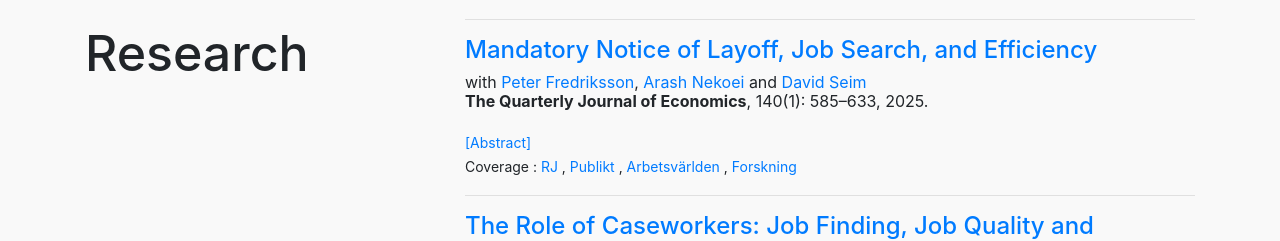
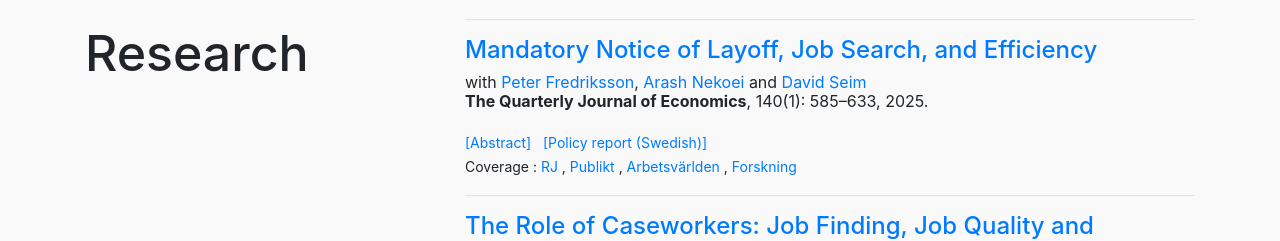
Before and after one commit to jcederlof/site, a website with bundled scripts: page index.html in a window 1280 px wide. Shown: the part 1340-1581 px from the top of the page. Built offline with nearby package versions, Linux system fonts and the light colour scheme.

Commit message:
Add files via upload

```diff
--- a/index.html
+++ b/index.html
@@ -136,7 +136,7 @@
 <h4><a href="https://academic.oup.com/qje/advance-article/doi/10.1093/qje/qjae029/7810272" target="_blank">Mandatory Notice of Layoff, Job Search, and Efficiency</a></h4>
 <h5>with <a href="https://sites.google.com/site/peterfredrikssonuu/">Peter Fredriksson</a>, <a href="https://sites.google.com/site/arashnekoei/">Arash Nekoei </a> and <a href="http://www.davidseim.com/">David Seim</a>
 <br><b>The Quarterly Journal of Economics</b>, 140(1): 585–633, 2025.  </h5>
-<p> <a class="card-title mb-0" data-toggle="collapse" href="#collapseAN" role="button" aria-expanded="false" aria-controls="collapseExample">[Abstract]</a>  <br>
+<p> <a class="card-title mb-0" data-toggle="collapse" href="#collapseAN" role="button" aria-expanded="false" aria-controls="collapseExample">[Abstract]</a> &nbsp <a href="https://www.ifau.se/globalassets/pdf/se/2024/2024-18-hur-paverkar-uppsagningstiden-omstallningen-till-ett-nytt-jobb.pdf">[Policy report (Swedish)]</a>  <br>
              Coverage : <a href="https://www.rj.se/Nyheter/2021/lang-uppsagningstid-forkortar-arbetslosheten/"> RJ </a> , <a href="https://www.publikt.se/nyhet/lang-uppsagningstid-ger-ny-anstallning-snabbare-26619"> Publikt </a> , <a href="https://www.arbetsvarlden.se/langre-uppsagningstid-ger-kortare-tid-i-arbetsloshet/"> Arbetsvärlden </a> , <a href="https://www.forskning.se/2024/11/07/langre-varsel-gynnar-anstallda/"> Forskning </a>
 
             <div class="collapse" id="collapseAN">
```
